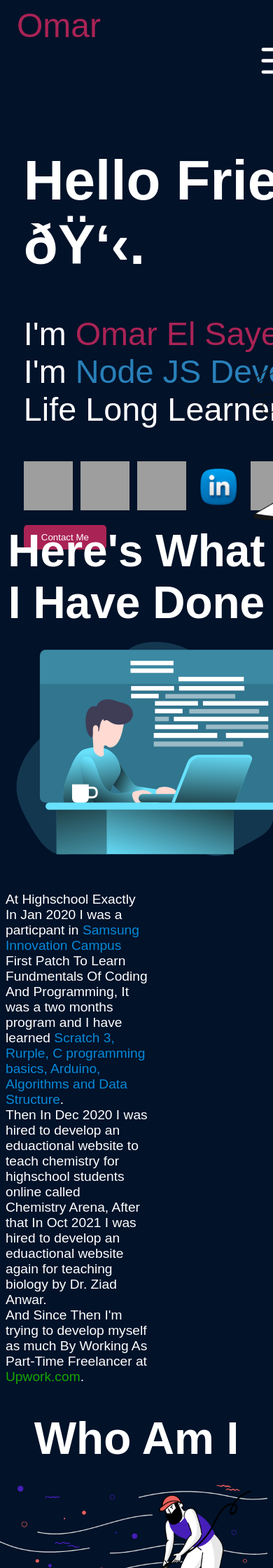
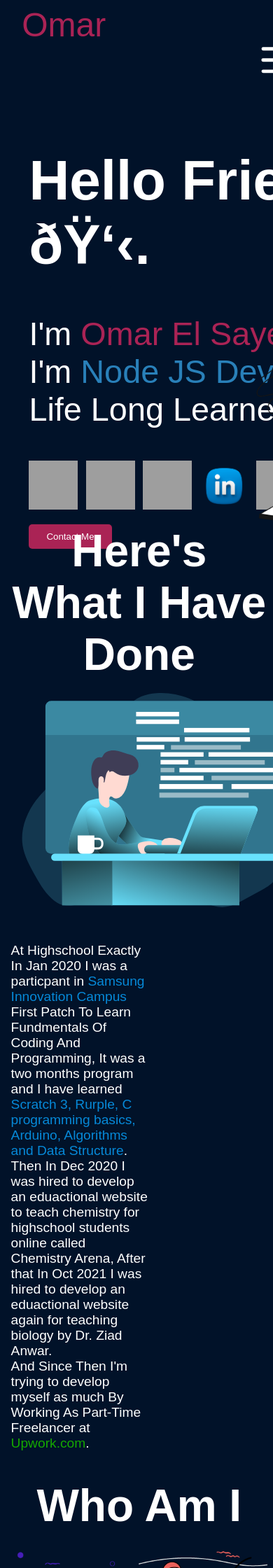
Before and after one commit to matrixjpg/portfolio, a PHP site: page / in a window 390 px wide; the page is wider, and only the part inside the window is pictured. Shown: the top 2240 px of that part at 70% size. Run offline with PHP 8.4, Linux system fonts and the light colour scheme; some web fonts are replaced; grey boxes are pictures that could not be loaded.

Commit message:
Update home.css

```diff
--- a/assets/css/home.css
+++ b/assets/css/home.css
@@ -190,6 +190,9 @@ h2 {
     transform: scale(1.5); /* (150% zoom - Note: if the zoom is too large, it will go outside of the viewport) */
 }
 @media screen and (max-width: 1000px) {
+  body {
+      margin-left:4%;
+  }
   header h3 {
       font-size: 3rem;
   }
```
